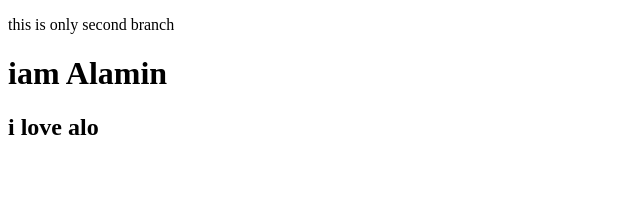
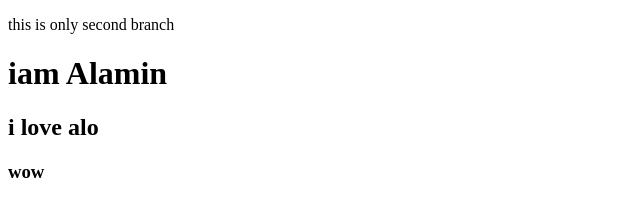
Before and after one commit to miaAlamin/oooo, a plain HTML site: page index.html in a window 1280 px wide. Shown: the full height of the page, 0-640 px from the left. Drawn offline with Linux system fonts and the light colour scheme.

Commit message:
Update index.html

```diff
--- a/index.html
+++ b/index.html
@@ -10,5 +10,6 @@
     <p>this is only second branch</p>
     <h1>iam Alamin</h1>
     <h2>i love alo</h2>
+    <h3>wow</h3>
 </body>
 </html>
```
